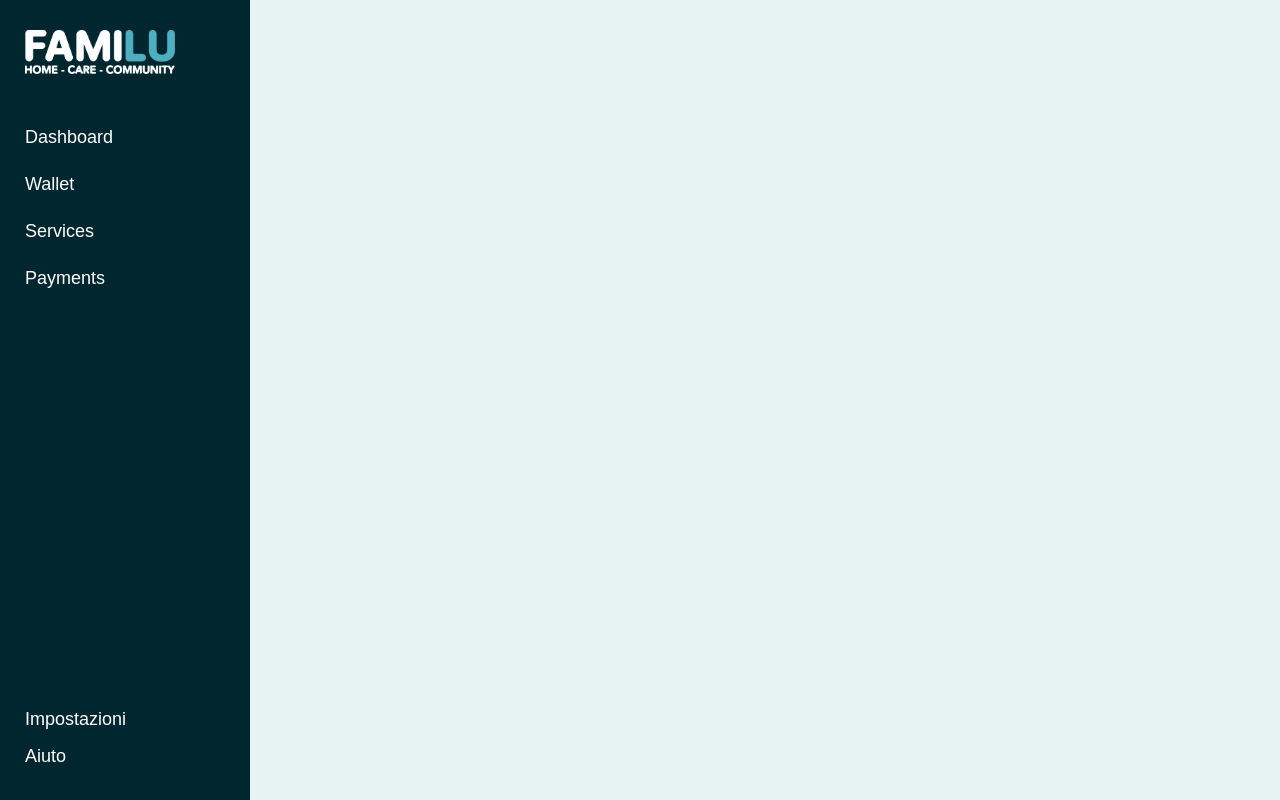
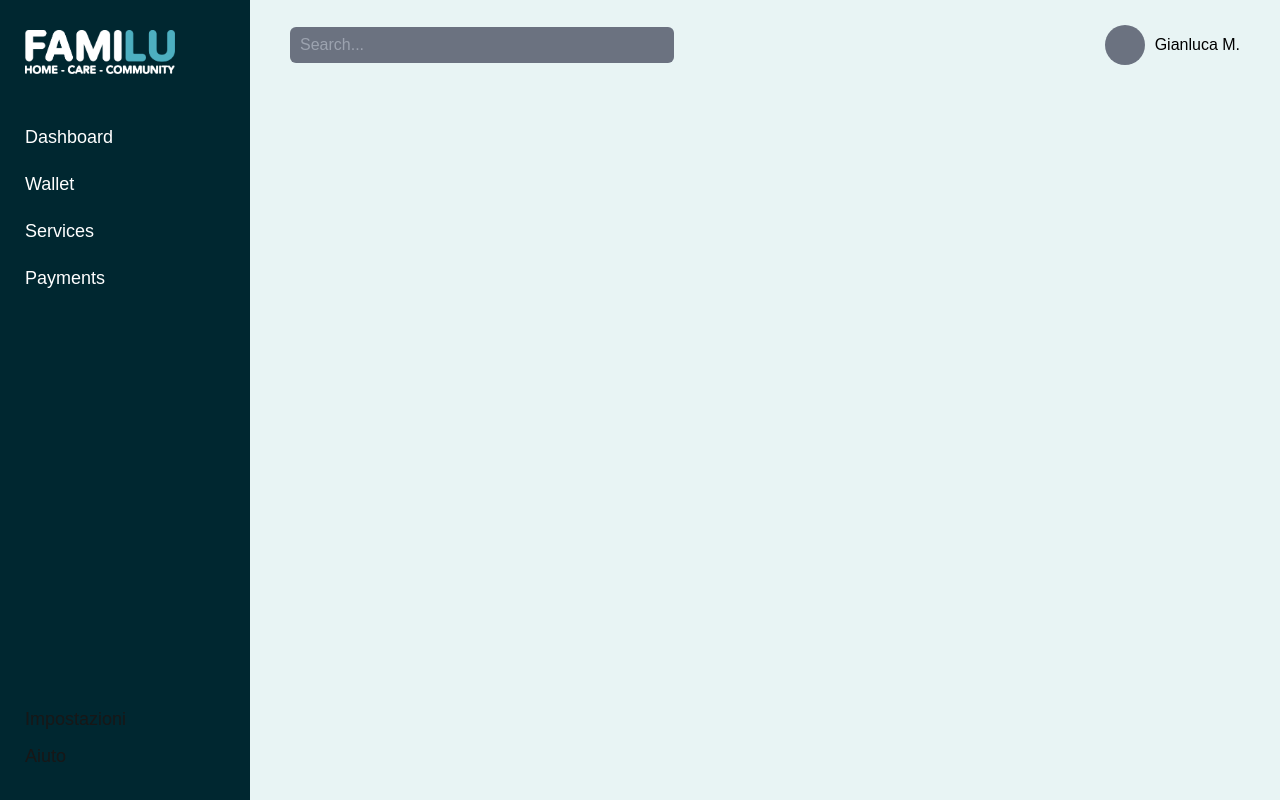
Before and after one commit to alexbusca/familu-frontend, a Next.js app: page / in a window 1280 px wide. Built offline with nearby package versions, Linux system fonts and the light colour scheme.

Commit message:
Created Header

```diff
--- a/src/app/components/main-dashboard.js
+++ /dev/null
@@ -1,17 +0,0 @@
-import React from 'react';
-
-const MainDashboard = () => {
-    return (
-        <div className="main-dashboard">
-            <header className="dashboard-header">
-                <h1>Dashboard</h1>
-                <div></div>
-            </header>
-            <main className="dashboard-content">
-                {/* Add your main dashboard content here */}
-            </main>
-        </div>
-    );
-};
-
-export default MainDashboard;
--- /dev/null
+++ b/src/app/components/main-header.js
@@ -0,0 +1,22 @@
+import React from 'react';
+import '../styles/header.css';
+
+const MainHeader = () => {
+  return (
+    <div className="header-container">
+      <header className="dashboard-header flex justify-between items-center ml-10 mr-10">
+        <input
+          className="search-bar bg-gray-500 w-96 h-9 rounded-md"
+          placeholder="Search..."
+        />
+        <div className="user-profile flex flex-row items-center">
+          <div className="user-img bg-gray-500" alt="User Avatar" />
+          <p className="text-black">Gianluca M.</p>{' '}
+          {/* Replace with user's name */}
+        </div>
+      </header>
+    </div>
+  );
+};
+
+export default MainHeader;
--- a/src/app/components/sidebar.js
+++ b/src/app/components/sidebar.js
@@ -1,4 +1,5 @@
 import React from 'react';
+import "../styles/sidebar.css";
 
 function Sidebar() {
   return (
--- a/src/app/page.js
+++ b/src/app/page.js
@@ -1,13 +1,10 @@
 import React from "react";
-import Sidebar from "./components/sidebar";
-import MainDashboard from "./components/main-dashboard";
-import "./styles/sidebar.css";
+import IndexPage from "./pages/index";
 
 export default function Home() {
   return (
     <div className="main">
-      <Sidebar />
-      <MainDashboard/>
+      <IndexPage/>
     </div>
   );
 }
--- a/src/app/pages/index.js
+++ b/src/app/pages/index.js
@@ -1,11 +1,12 @@
 import React from 'react';
 import Sidebar from '../components/sidebar';
+import MainHeader from '../components/main-header';
 
 const IndexPage = () => {
     return (
         <div>
             <Sidebar/>
-            <MainDashboard/>
+            <MainHeader/>
         </div>
     );
 };
--- /dev/null
+++ b/src/app/styles/header.css
@@ -0,0 +1,19 @@
+@tailwind base;
+@tailwind components;
+@tailwind utilities;
+@tailwind variants;
+
+.header-container{
+    margin-left: 250px;
+    margin-top: 25px;
+}
+
+.user-img{
+    width: 40px;
+    height: 40px;
+    border-radius: 50%;
+    margin-right: 10px;
+}
+.search-bar{
+    padding-left: 10px;
+}
--- a/src/app/styles/sidebar.css
+++ b/src/app/styles/sidebar.css
@@ -39,18 +39,18 @@
   flex-direction: column;
   gap: 40px;
 }
-p {
+.menu-items p {
   padding-top: 10px;
   padding-bottom: 10px;
   width: 100%;
   transition: 0.5s;
 }
-p:hover {
+.menu-items p:hover {
   background-color: #1d3c4c;
   transition: 0.4s;
 }
 
-a {
+.menu-items p a {
   display: block;
   margin-left: 25px;
   width: 100%;
@@ -61,15 +61,15 @@ a {
   font-weight: 500;
   align-items: center;
 }
-p:hover {
-  background-color: #1d3c4c;
-  transition: 0.5s;
-}
 
 .sidebar-menu-bottom {
   display: flex;
   flex-direction: column;
   gap: 10px;
+  margin-left: 25px;
+  font-size: 18px;
+  font-weight: 500;
+
 }
 
 .main-logo {
```
Also changed, not shown: src/app/globals.css (line endings or trailing spaces).
